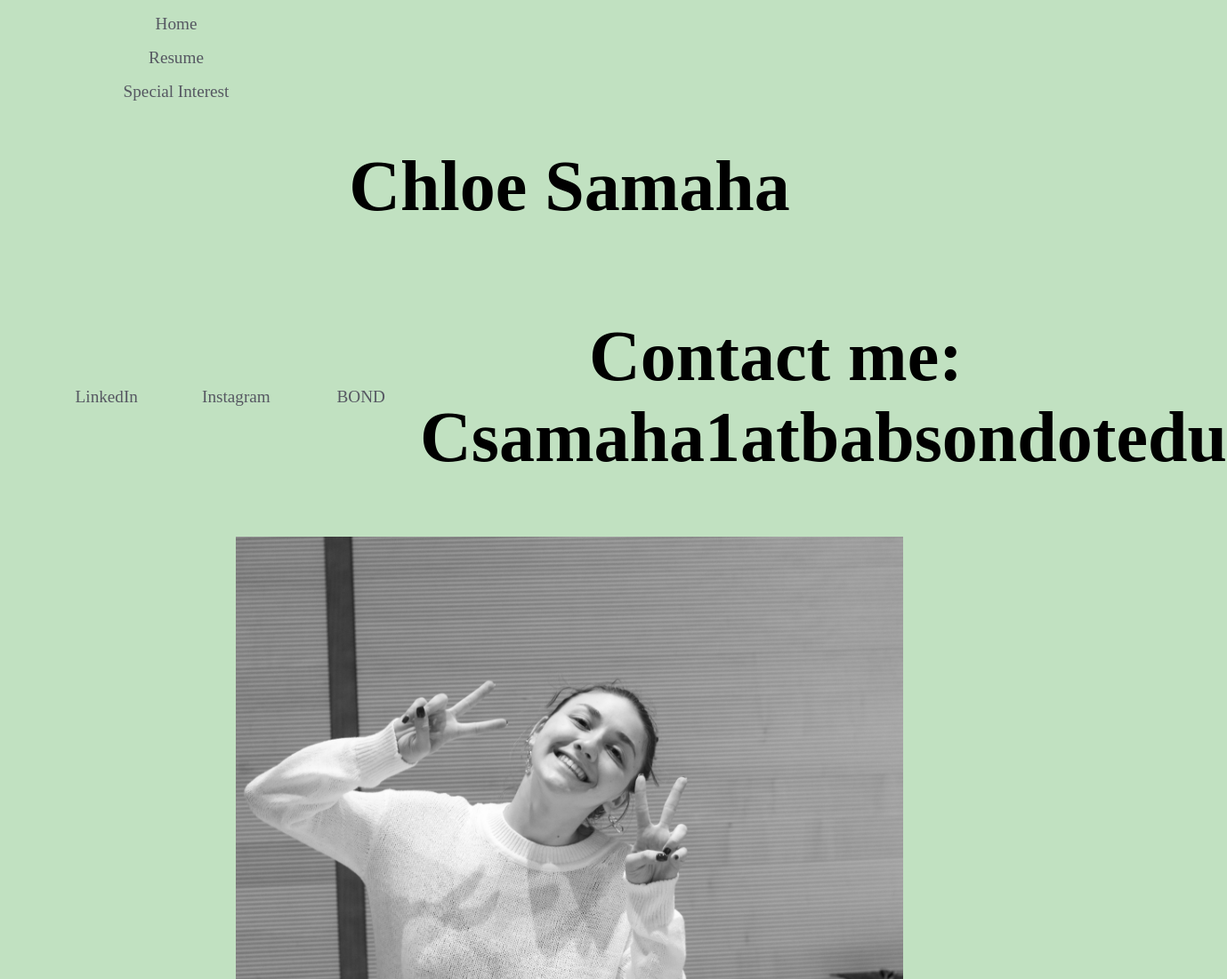
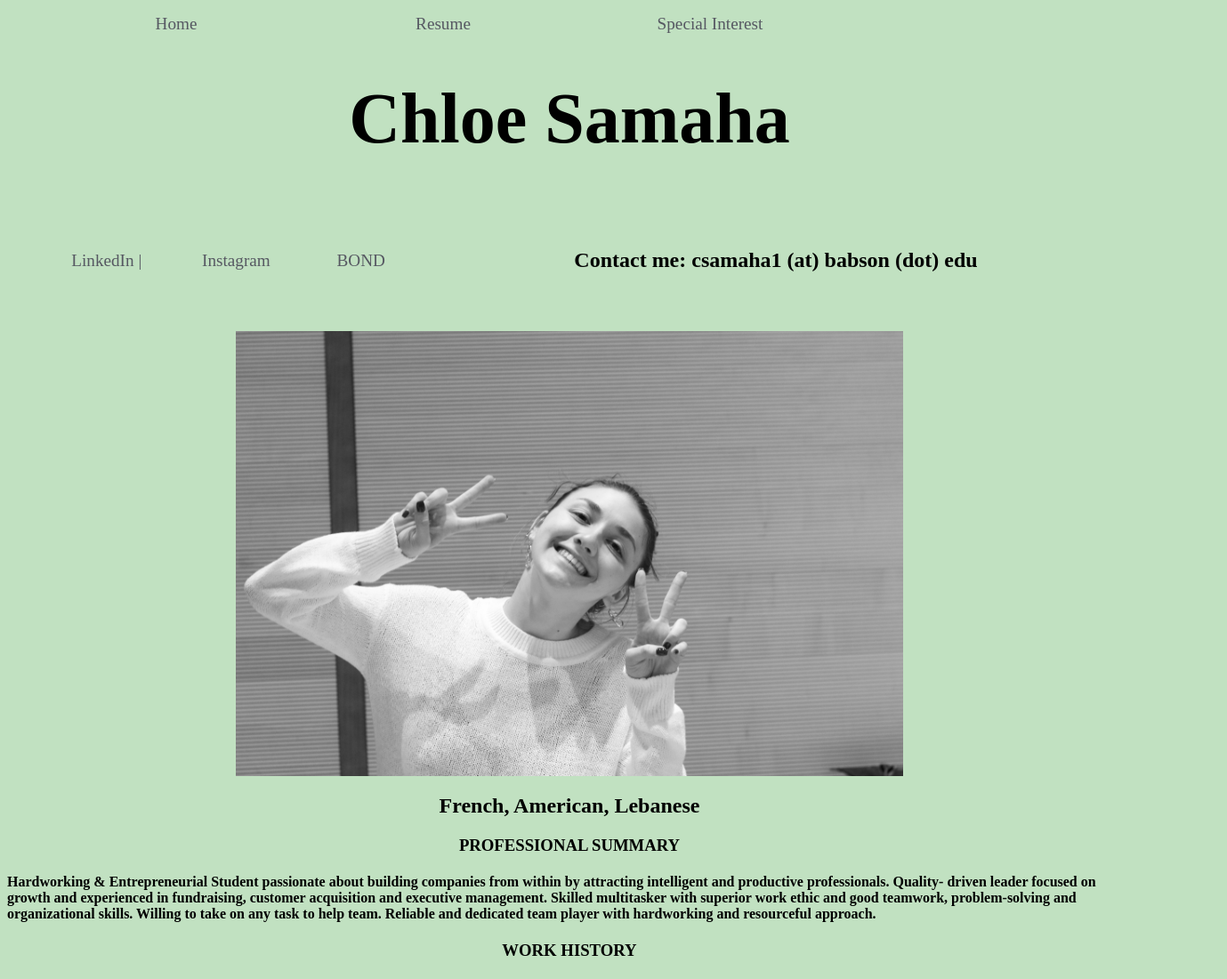
Before and after one commit to chloesamaha/chloesamaha.github.io, a plain HTML site: page resume.html in a window 1280 px wide. Shown: the top 1100 px of the page at 89% size, 1379 px wide, since content can reach past the window. Drawn offline with Linux system fonts and the light colour scheme.

```diff
--- a/resume.html
+++ b/resume.html
@@ -56,6 +56,14 @@
         vertical-align: middle;
       }
 
+      nav {
+
+      }
+
+      #social-nav{
+
+      }
+
       h1 {
         font-size: 5em;
         width: 800px;
@@ -72,7 +80,7 @@
       }
 
       h5 {
-        font-size: 5em;
+        font-size: 1.5em;
         width: 800px;
         margin: 50px auto;
         text-align: center;
@@ -91,21 +99,7 @@
       <nav>
         <ul id="main">
           <li><a href="index.html">Home</a></li>
-        </ul>
-      </nav>
-    </div>
-
-    <div id="main">
-      <nav>
-        <ul id="main">
           <li><a href="resume.html">Resume</a></li>
-        </ul>
-      </nav>
-    </div>
-
-    <div id="main">
-      <nav>
-        <ul id="main">
           <li><a href="specialinterest.html">Special Interest</a></li>
         </ul>
       </nav>
@@ -113,14 +107,17 @@
 
     <title>"Chloe Samaha's Experience"</title>
     <h1> Chloe Samaha </h1>
+
+  <div id="social-nav">
     <nav>
       <ul id="nav-ul">
-        <li class="nav"><a href="https://www.linkedin.com/in/chloe-samaha-03a29a1ab/">LinkedIn</a></li>
+        <li class="nav"><a href="https://www.linkedin.com/in/chloe-samaha-03a29a1ab/">LinkedIn |</a></li>
         <li class="nav"><a href="https://www.instagram.com/chloesamahaa/">Instagram</a></li>
         <li class="nav"><a href="https://bondapp.io/wp-content/endurance-page-cache/_index.html">BOND</a></li>
-        <li><h5> Contact me: Csamaha1atbabsondotedu <h5></li>
+        <li><h5> Contact me: csamaha1 (at) babson (dot) edu <h5></li>
       </ul>
     </nav>
+  </div>
 
     <img src="funpicture.jpg" alt="Happy Moment in Davos" class="center">
 
```
Also changed, not shown: index.html (+12 -2 lines).
